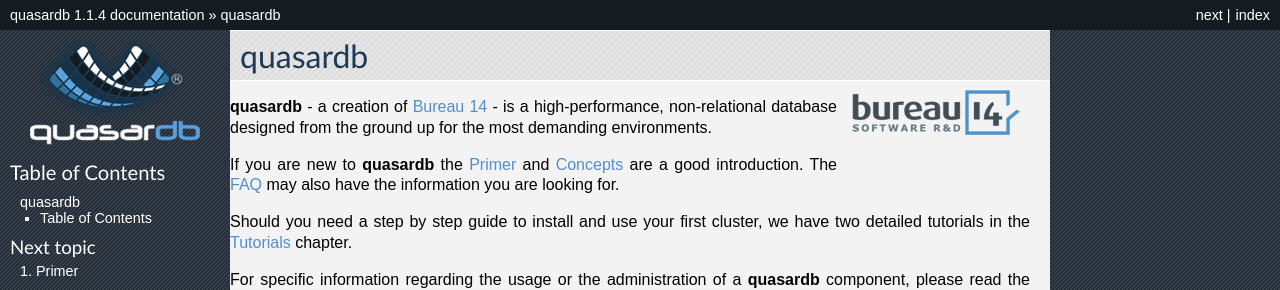
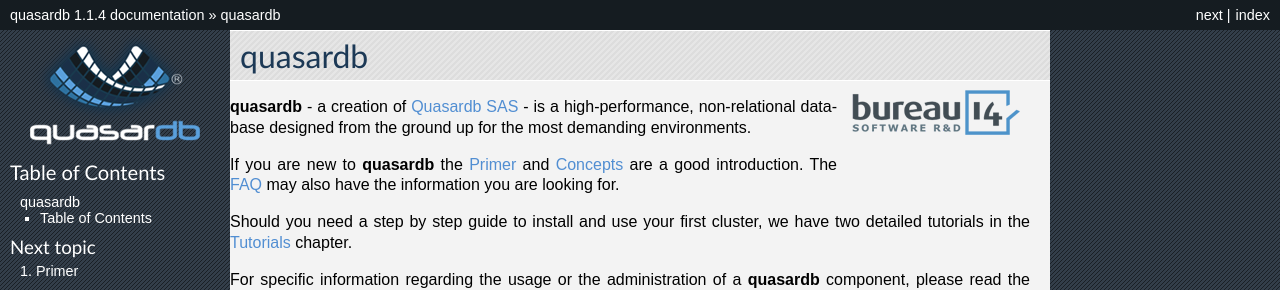
Before and after one commit to iltommi/qdb-documentation, a Sphinx documentation site: the page built from source/index.rst, in a window 1280 px wide. Shown: the top 290 px of the page. Built offline with Sphinx 7.4.7, drawn with Linux system fonts in a browser that asks for light colours; pages that are not in the unit, such as notebooks, are missing from menus.

Commit message:
Change index.rst to use Quasardb SAS.

```diff
--- a/source/index.rst
+++ b/source/index.rst
@@ -10,7 +10,7 @@ quasardb
     :align: right
     :class: b14-logo
 
-**quasardb** - a creation of  `Bureau 14 <http://www.bureau14.fr>`_  - is a high-performance, non-relational database designed from the ground up for the most demanding environments.
+**quasardb** - a creation of  `Quasardb SAS <http://www.quasardb.net>`_  - is a high-performance, non-relational database designed from the ground up for the most demanding environments.
 
 If you are new to **quasardb** the :doc:`primer` and :doc:`concepts/index` are a good introduction. The :doc:`faq` may also have the information you are looking for.
 
```
